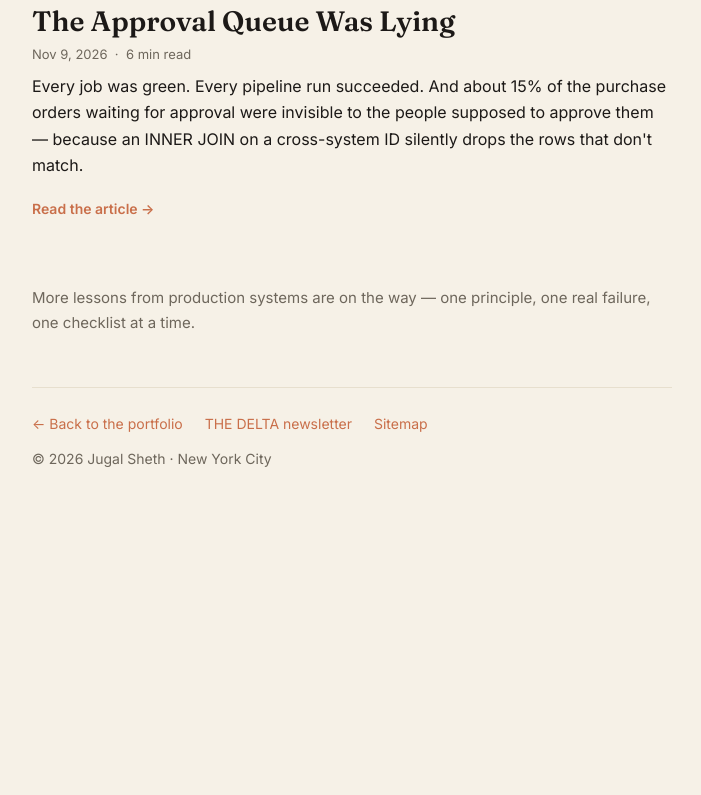
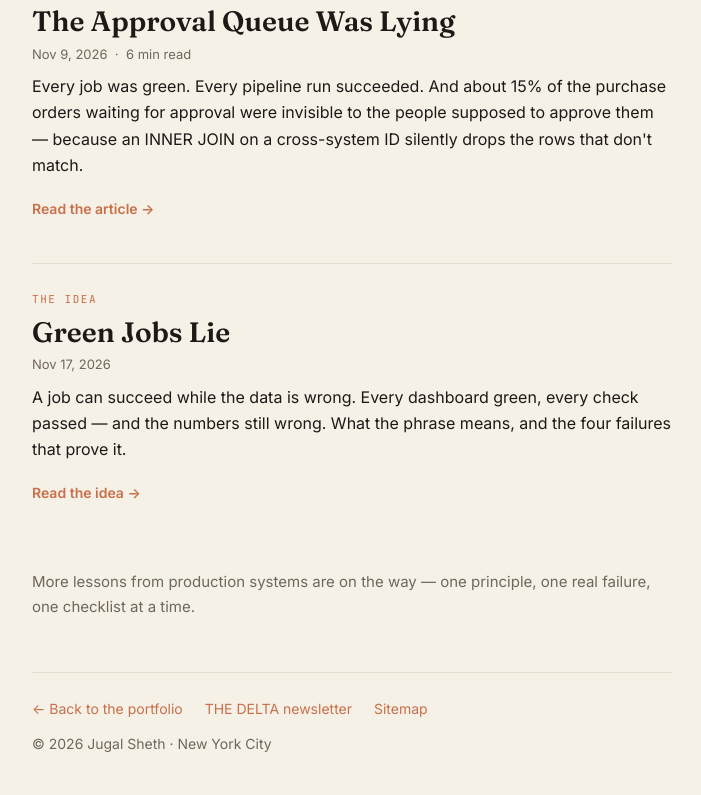
Before and after one commit to jugalsheth/jugalsheth.github.io, a plain HTML site: page blog/index.html in a window 1280 px wide. Shown: the part 657-1452 px from the top of the page, without its empty margins (288-989 px from the left). Before the commit the page ends 1168 px from the top, so only its background shows below. Drawn offline with Linux system fonts and the light colour scheme.

Commit message:
Link Green Jobs Lie from blog index

```diff
--- a/blog/index.html
+++ b/blog/index.html
@@ -89,6 +89,13 @@ gtag('config', 'G-2JJMGW6K9W');
       <p><a class="readmore" href="/blog/approval-queue-lying/">Read the article →</a></p>
     </article>
 
+        <article class="post">
+                <div class="kicker">The idea</div>
+                <h2><a href="/green-jobs-lie/">Green Jobs Lie</a></h2>
+                <p class="meta">Nov 17, 2026</p>
+                <p class="summary">A job can succeed while the data is wrong. Every dashboard green, every check passed — and the numbers still wrong. What the phrase means, and the four failures that prove it.</p>
+                <p><a class="readmore" href="/green-jobs-lie/">Read the idea →</a></p>
+        </article>
     <p class="soon">More lessons from production systems are on the way — one principle, one real failure, one checklist at a time.</p>
   </main>
 
```
